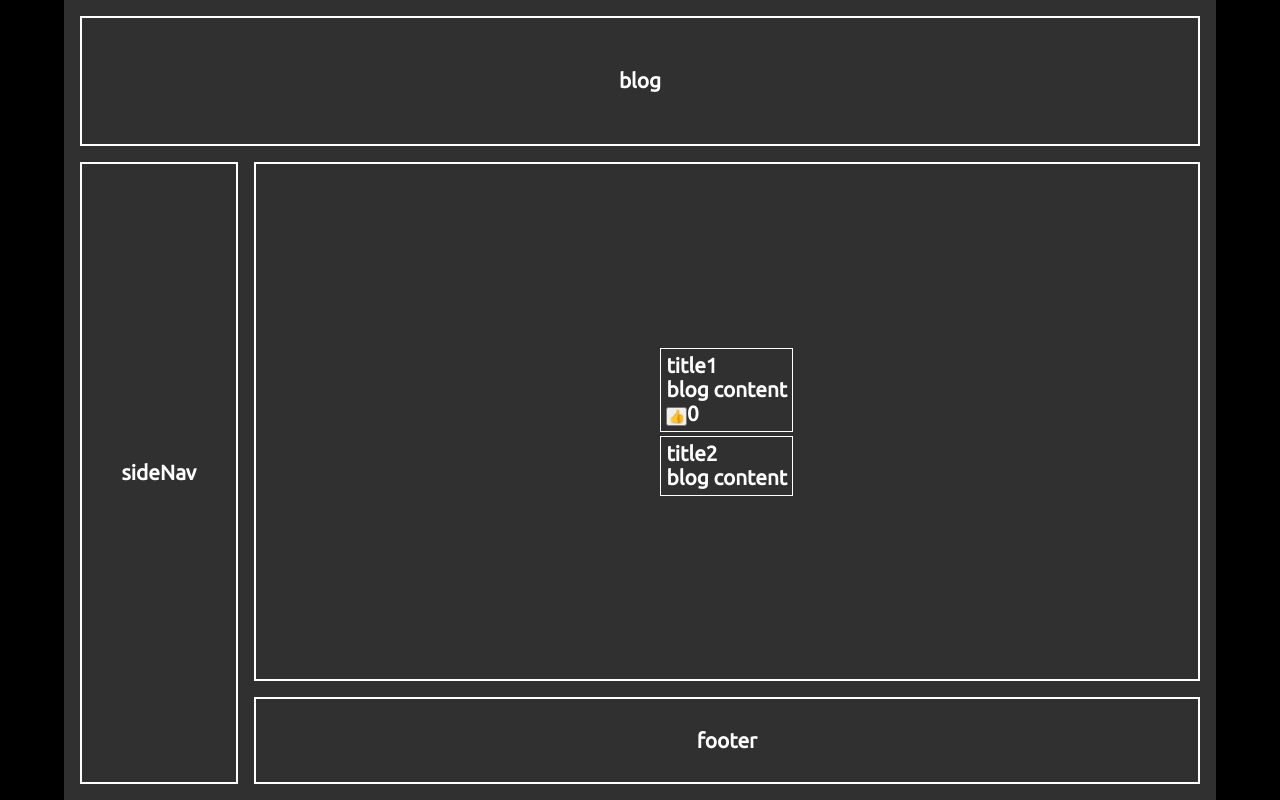
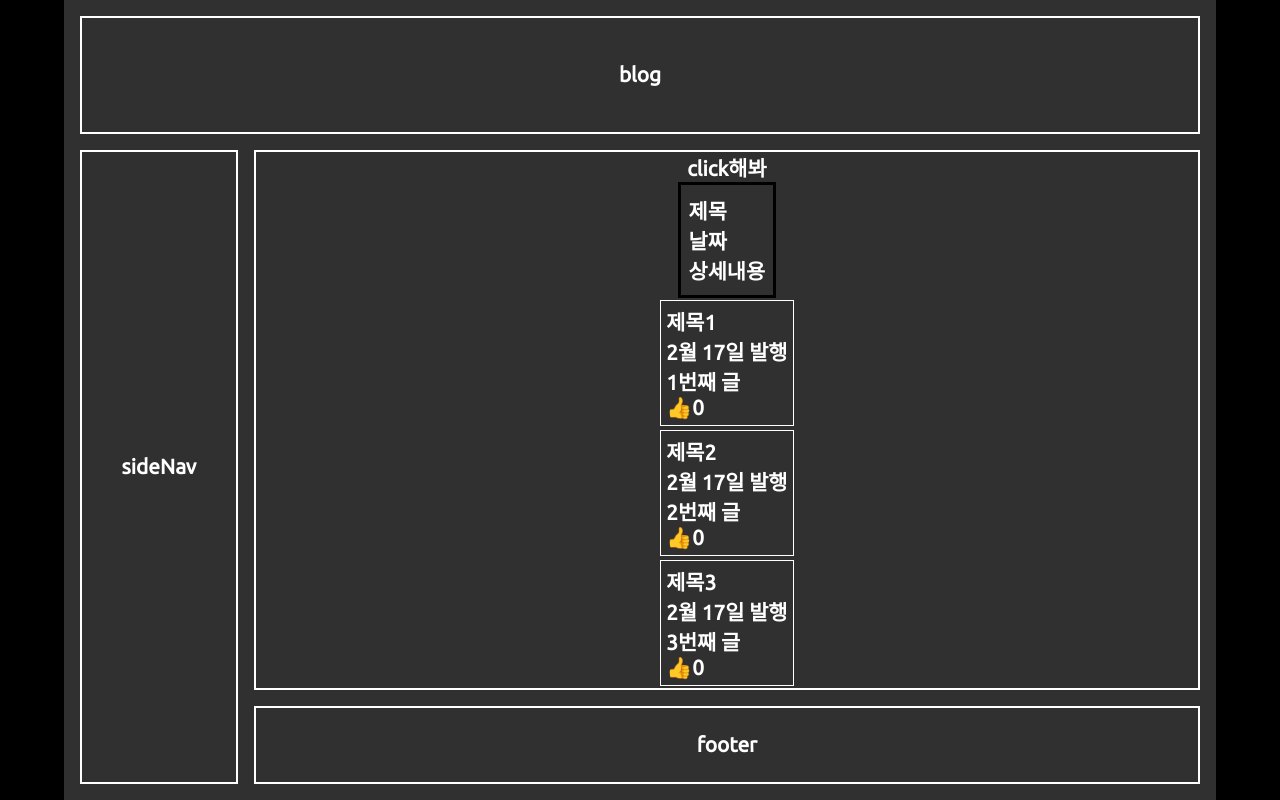
Before and after one commit to jisung24/react-library, a React (Create React App) app in the folder stupping/: page / in a window 1280 px wide. Built offline with nearby package versions, Linux system fonts and the light colour scheme.

Commit message:
map함수 + component

```diff
--- a/stupping/src/App.css
+++ b/stupping/src/App.css
@@ -65,7 +65,11 @@ body{
   grid-area: footer;
 }
 
-
+/* component css */
+.posts{
+  border : 3px solid black;
+  padding : 10px 8px;
+}
 @media screen and (max-width : 1200px) {
   .container{
     grid-template-rows: 1.5fr 1fr 6fr 1fr;
--- a/stupping/src/App.js
+++ b/stupping/src/App.js
@@ -4,41 +4,91 @@ import './App.css';
 import { useState } from "react";
 function App() {
 
-  const content = "blog content";
-  let [title, titleChange] = useState(["title1", "title2"]); // 서버에서 값 2개 받아옴.
-  // state : 변경될 수 있는 중요한 값들은 변수가 아니라 state에 저장한다. => 변경할 수 있는 함수와 함께...!
-  // useState()함수 파라미터에다가 저장할 값을 직접 넣어주면 돼!! [array] {obj} "string"
-  let [like, likeInc] = useState(0);
-  // likeInc(state값 + 1) => state값에서 +1해주고싶어!
-  // 10으로 바꾸고 싶으면 (10)써주면 돼! 변경 될 값...! state값 + 1로 바꾸고싶다!! 이런식으로 해석하면 돼!
-  // 꼭 OnClick으로 바꿔야 해...?
+  let [title, titleChange] = useState(["제목1", "제목2", "제목3"]);
+  // title은 배열이니까... 이 title배열을 map함수 안에 갖다 써주면 돼!
+  // 그럼 map은 모든 배열에서 발동 가능하니까 써줄 수 있음.
+
+  let [like, likeChange] = useState(["👍", "👍", "👍"]);
+  // 글의 수 만큼 state를 담아준다... => 하나로 만들면 하나 누르면 다른거까지 좋아요 click됨.
+  let [likeCount, likeCountChange] = useState([0,0,0]);
+
+  // 동적인 UI현재상태 저장!
+  let [posts, setPosts] = useState(false); //ui현재상태 저장 => 닫힘 or 열림..등등
+  // 숫자로 0 1로 표현해도 문제없음 => 굳이 문자가 아니어도 돼!!
+  // 쉽게 말해서 ui도 state변수에 넣어서 변수처럼 다뤄보자!!!
   return (
     <div className="container">
       <header className="header">blog</header>
       <nav className="side__nav">sideNav</nav>
       <main className="main">
-        <div className="list">
-          <h4 onClick={
-            () => {
-              // 여기가 이제 함수내용!
-              let copy = [...title];
-              copy[0] = "gogo~~";
-              titleChange(copy);
-            }
-           }>{ title[0] }</h4>
-          <p>{ content }</p>
-          <button className="likebtn" onClick={ () => { likeInc(like + 1) }}>👍</button>
+        <p onClick={() => { setPosts(!posts)}}>click해봐</p>
+        {
+          // if문 사용못함.
+          posts === false ? <Posts/> : null
+          // posts state가 닫힘이면 posts출력! 아니면 아무것도 출력하지마.... null
+        }
+        {/** component!! => 코드 간략화 가능, 여러 div간략화.. 이름덕분에 한 눈에 뭔지 알아볼 수 있음.  */}
+        {/* map함수를 사용해서 반복문 쓰기
+        자! 그럼 서버에서 받아온 data의 개수만큼 반복해주고 싶을 때는... ?
 
-          <span>{ like }</span>
-        </div>
-        <div className="list">
-          <h4>{ title[1] }</h4>
-          <p>{ content }</p>
-        </div>
+        그럼 저 배열대신 state를 사용하면 돼!!!
+        */}
+        {
+
+          title.map((value, index) => {
+            return (
+              <div className="list">
+                <h4>{ value }</h4>
+                <p>2월 17일 발행</p>
+                <p>{index + 1}번째 글</p>
+                <span onClick={() => { likeCountChange(likeCount[index] + 1)}}>{like[index] }</span>
+                <span className="likeCnt">{ likeCount[index] }</span>
+                {/** 어차피 좋아요 수나 title수나 같아서 같은 index활용가능. */}
+              </div>
+            )
+          })
+        }
       </main>
       <footer className="footer">footer</footer>
     </div>
+
+
   );
 }
 
+// react component만들기!
+// html모델화 시켜서 코드 간략화 가능.
+// 나중에 코드가 너무 길어지면 어떤 div인지 알 수가 없음....
+// - 그러니까 class처럼 그냥 가져다가 쓰자!
+
+// 1. component함수 만들기.
+// 2. return 안에 내가 원하는 반복되는 html담기!
+// 3. jsx문법에다가 <컴포넌트함수명></컴포넌트함수명>
+
+// 컴포넌트 언제써?????
+// - 1. 반복되는 html div코드들... => list들!! => component로 만들기
+      // - 예를들어.. 내 노트북 상품 보여주기 박스들!!!!!!!!!
+// - 2. 큰 페이지들!!
+// -3. 자주 변경되는 html UI들! => 항상 사용은 아닌데.. 그래도 성능상 좋을 수 있음.
+
+// 컴포넌트 문제점!!!
+// - state가져다가 쓸 때 문제생겨!!
+//    - state는 app함수안에 있는데 component는 새로운 함수야! => 다른함수의 변수를 가져다가 써야 함.
+//    -
+
+function Posts(){
+  // 이름은 class처럼 맨 앞 대문자 국룰.
+  return (
+    <div className="posts">
+      <h4>제목</h4>
+      <p>날짜</p>
+      <p>상세내용</p>
+    </div>
+  )
+
+  // 동적인 ui만들기
+  // 1. html,css로 미리 그 디자인을 완성을 시켜놓자!! 일단 보이게...
+  // 2. ui의 현재 상태를 state로 저장
+  // 3. state에 따라 UI가 어떻게 보일지 미리 작성한다.
+}
 export default App;
```
Also changed, not shown: 2 other files (tests, documents, lock files or other folders).
